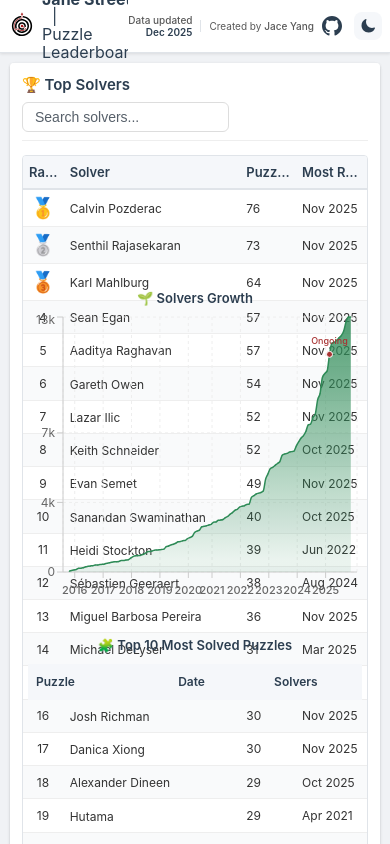
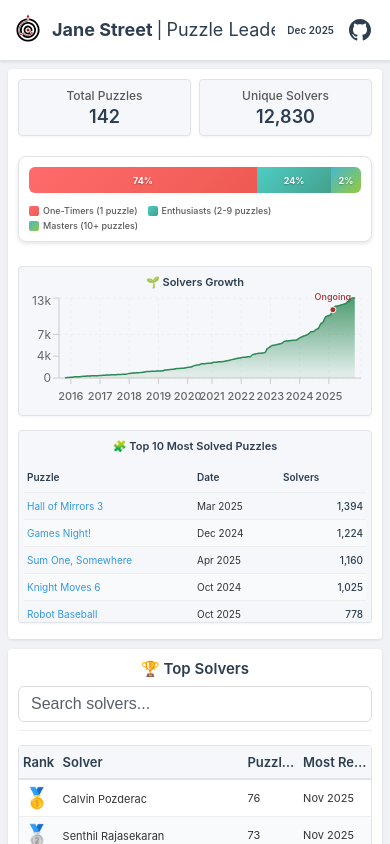
Before and after one commit to jaceyang97/jspuzzleLB, a React (Create React App) app: page / in a window 390 px wide. Built offline with nearby package versions, Linux system fonts and the light colour scheme.

Commit message:
style: enhance mobile responsiveness and layout adjustments across various components, including dashboard and header styles

```diff
--- a/src/index.css
+++ b/src/index.css
@@ -102,6 +102,15 @@
   overflow: hidden;
 }
 
+/* Enable scrolling on mobile devices */
+@media (max-width: 768px) {
+  html, body {
+    overflow: auto;
+    overflow-x: hidden;
+    -webkit-overflow-scrolling: touch;
+  }
+}
+
 body {
   font-family: -apple-system, BlinkMacSystemFont, 'Segoe UI', 'Roboto', 'Oxygen',
     'Ubuntu', 'Cantarell', 'Fira Sans', 'Droid Sans', 'Helvetica Neue',
--- a/src/styles/components.css
+++ b/src/styles/components.css
@@ -732,48 +732,164 @@
 
 @media (max-width: 768px) {
   .dashboard-table {
-    max-height: none;
+    max-height: 280px;
     height: auto;
-    min-height: 250px;
+    min-height: 200px;
     overflow-y: auto;
+    overflow-x: auto;
+    -webkit-overflow-scrolling: touch;
   }
 
   .github-icon { width: 24px !important; height: 24px !important; }
-  .js-nav-link { font-size: 12px; padding: 3px 6px; }
-  .data-date { font-size: 11px; }
-  .creator-text { font-size: 11px; padding-left: 12px; }
-  .theme-toggle { width: 32px; height: 32px; }
-  .theme-toggle svg { width: 18px; height: 18px; }
+  .js-nav-link { display: none; }
+  .data-date { font-size: 11px; flex-direction: row; gap: 4px; }
+  .data-date-label::after { content: ':'; }
+  .creator-text { display: none; }
+  .theme-toggle { display: none; }
 
   /* Section header */
-  .section-header { flex-direction: column; align-items: flex-start; gap: 8px; }
-  .search-input { width: 100%; max-width: 200px; }
+  .section-header { flex-direction: column; align-items: stretch; gap: 8px; }
+  .search-input { width: 100%; max-width: none; font-size: 16px; padding: 8px 12px; }
+  .search-container { width: 100%; }
 
   /* Distribution chart */
-  .solver-distribution { padding: 12px; }
-  .distribution-header h3 { font-size: 13px; margin-bottom: 10px; }
+  .solver-distribution { padding: 10px; margin-bottom: 8px; }
+  .distribution-header h3 { font-size: 13px; margin-bottom: 8px; }
   .distribution-bar { height: 28px; }
   .segment-label { font-size: 10px; }
-  .distribution-legend { gap: 4px; }
-  .legend-item { gap: 6px; }
+  .bar-segment { min-width: 30px; }
+  .distribution-legend {
+    flex-direction: row;
+    flex-wrap: wrap;
+    gap: 6px 12px;
+    justify-content: flex-start;
+  }
+  .legend-item { gap: 4px; }
   .legend-color { width: 10px; height: 10px; }
-  .legend-text { font-size: 11px; }
+  .legend-text { font-size: 10px; }
+
+  /* Stats cards */
+  .stats-cards {
+    flex-direction: row;
+    gap: 8px;
+    margin-bottom: 10px;
+  }
+  .stats-card {
+    flex: 1;
+    min-width: 0;
+    padding: 10px 12px;
+  }
+  .stats-card h3 { font-size: 12px; margin-bottom: 3px; }
+  .stat-value { font-size: 20px; }
+
+  /* Stats-charts column specific styling */
+  .stats-charts-column {
+    display: flex;
+    flex-direction: column;
+    gap: 10px;
+  }
 
   /* Tables */
-  .leaderboard-table.mini { font-size: 12px; }
+  .leaderboard-table.mini { font-size: 12px; min-width: 100%; }
   .leaderboard-table.mini th,
-  .leaderboard-table.mini td { padding: 8px 6px; }
+  .leaderboard-table.mini td { padding: 10px 6px; }
+
+  /* Charts container */
+  .charts-container {
+    height: auto;
+    max-height: none;
+    min-height: 280px;
+    position: relative;
+    z-index: 1;
+  }
+  .charts-dashboard { gap: 8px; }
+  .chart-container.mini {
+    min-height: 140px;
+    padding: 8px;
+    margin-bottom: 6px;
+    position: relative;
+    z-index: 1;
+    background-color: var(--bg-tertiary);
+  }
+  .chart-container.mini h3 { font-size: 12px; margin-bottom: 4px; }
+
+  /* Ensure proper stacking */
+  .solver-distribution {
+    position: relative;
+    z-index: 1;
+  }
+
+  .dashboard-table {
+    position: relative;
+    z-index: 1;
+  }
+
+  /* Puzzle table - show ~5 rows with scroll */
+  .puzzle-table-container {
+    max-height: 180px;
+    overflow-y: auto;
+  }
+  .puzzle-table { font-size: 11px; }
+  .puzzle-table th, .puzzle-table td { padding: 6px 4px; }
+
+  /* Intro tooltip - hide on mobile for better UX */
+  .intro-container { display: none; }
 }
 
 @media (max-width: 480px) {
-  .github-icon { width: 20px !important; height: 20px !important; }
-  .intro-container { margin-left: 8px; }
-  .js-nav-link { font-size: 11px; padding: 2px 4px; margin-left: 8px; }
-  .intro-button { font-size: 11px; padding: 2px 5px; }
-  .intro-tooltip { width: 200px; left: -100px; }
-  .intro-tooltip::before { left: 110px; }
-  .data-date { font-size: 10px; }
-  .creator-text { font-size: 10px; padding-left: 8px; }
-  .theme-toggle { width: 28px; height: 28px; margin-left: 4px; }
-  .theme-toggle svg { width: 16px; height: 16px; }
+  .github-icon { width: 22px !important; height: 22px !important; }
+  .github-link { min-width: 36px; min-height: 36px; display: flex; align-items: center; justify-content: center; }
+  .js-nav-link { display: none; }
+  .data-date { font-size: 10px; text-align: left; align-items: flex-start; flex-direction: row; gap: 4px; }
+  .data-date-label { display: none; }
+  .creator-text { display: none; }
+  .theme-toggle { display: none; }
+
+  /* Stats cards - keep side by side */
+  .stats-cards { flex-direction: row; gap: 8px; }
+  .stats-card { flex: 1; min-width: 0; padding: 8px 10px; }
+  .stats-card h3 { font-size: 12px; }
+  .stat-value { font-size: 18px; }
+
+  /* Tables - limit height and make scrollable */
+  .dashboard-table {
+    max-height: 240px;
+    min-height: 180px;
+  }
+  .leaderboard-table.mini { font-size: 11px; }
+  .leaderboard-table.mini th,
+  .leaderboard-table.mini td { padding: 8px 4px; }
+
+  /* Column width adjustments for small screens */
+  .leaderboard-table.mini th:first-child,
+  .leaderboard-table.mini td:first-child { width: 40px; min-width: 40px; }
+  .leaderboard-table.mini th:nth-child(3),
+  .leaderboard-table.mini td:nth-child(3) { width: 50px; min-width: 50px; }
+  .leaderboard-table.mini th:nth-child(4),
+  .leaderboard-table.mini td:nth-child(4) { width: 70px; min-width: 70px; }
+
+  /* Chart adjustments */
+  .chart-container.mini { min-height: 140px; }
+  .chart-container.mini h3 { font-size: 11px; }
+  .chart-title-tooltip { width: 180px; font-size: 11px; padding: 6px 10px; }
+
+  /* Puzzle table - show ~5 rows with scroll */
+  .puzzle-table-container {
+    max-height: 160px;
+    overflow-y: auto;
+  }
+  .puzzle-table { font-size: 10px; }
+  .puzzle-table th, .puzzle-table td { padding: 5px 3px; height: 16px; line-height: 16px; }
+  .puzzle-table th { height: 20px; }
+
+  /* Distribution chart */
+  .solver-distribution { padding: 10px; margin-bottom: 8px; }
+  .distribution-bar { height: 26px; }
+  .segment-label { font-size: 9px; }
+  .distribution-legend {
+    flex-direction: row;
+    flex-wrap: wrap;
+    gap: 4px 10px;
+  }
+  .legend-text { font-size: 9px; }
 }
--- a/src/styles/layout.css
+++ b/src/styles/layout.css
@@ -173,55 +173,134 @@
 /* Small screens (mobile landscape) */
 @media (max-width: 768px) {
   .dashboard-grid.four-column {
-    grid-template-columns: 1fr;
+    display: flex;
+    flex-direction: column;
     height: auto;
-    overflow-y: auto;
-    padding-bottom: 40px;
-  }
-
-  .stats-charts-column,
-  .top-solvers-column,
-  .streaks-column,
-  .rising-stars-column {
-    grid-column: 1;
+    overflow-y: visible;
+    padding: 8px;
+    padding-bottom: 20px;
+    gap: 12px;
   }
 
   .dashboard-item {
-    margin-bottom: 10px;
+    margin-bottom: 0;
     max-height: none;
     height: auto;
-    min-height: 300px;
+    min-height: auto;
     overflow: visible;
+    padding: 12px;
+    width: 100%;
+    box-sizing: border-box;
   }
 
-  .stats-charts-column {
-    min-height: 400px;
-  }
+  /* Explicit ordering for mobile */
+  .stats-charts-column { order: 1; }
+  .top-solvers-column { order: 2; min-height: auto; }
+  .streaks-column { order: 3; min-height: auto; }
+  .rising-stars-column { order: 4; min-height: auto; }
 
   .dashboard-layout {
     height: auto;
     min-height: 100vh;
     overflow-y: auto;
+    overflow-x: hidden;
   }
 
   .dashboard-footer {
     position: relative;
-    margin-top: 20px;
+    margin-top: 10px;
+    padding: 8px;
+    height: auto;
+    min-height: 30px;
   }
 
-  /* Header adjustments */
-  .header-title-container { flex: 1; overflow: hidden; }
-  .header-title { font-size: 18px; flex-wrap: wrap; }
-  .title-bold, .title-regular, .title-separator { font-size: 18px; }
-  .header-logo { height: 36px; width: 36px; margin-right: 8px; }
-  .dashboard-header { height: 50px; padding: 4px 10px; }
+  .disclaimer {
+    font-size: 11px;
+    padding: 0 8px;
+  }
+
+  /* Header adjustments for mobile */
+  .dashboard-header {
+    height: auto;
+    min-height: 50px;
+    padding: 8px 12px;
+    flex-wrap: nowrap;
+    gap: 12px;
+  }
+
+  .header-title-container {
+    flex: 1;
+    min-width: 0;
+    overflow: hidden;
+  }
+
+  .header-title {
+    font-size: 20px;
+    flex-wrap: nowrap;
+    white-space: nowrap;
+    overflow: hidden;
+    text-overflow: ellipsis;
+  }
+
+  .title-bold, .title-regular { font-size: 20px; }
+  .title-separator { font-size: 20px; margin: 0 5px; }
+  .header-logo { height: 36px; width: 36px; margin-right: 10px; flex-shrink: 0; }
+
+  .header-right {
+    flex-shrink: 0;
+    gap: 10px;
+    align-items: center;
+  }
 }
 
 /* Extra small screens (mobile portrait) */
 @media (max-width: 480px) {
-  .header-title { font-size: 16px; }
-  .title-bold, .title-regular, .title-separator { font-size: 16px; }
-  .header-logo { height: 28px; width: 28px; margin-right: 6px; }
-  .dashboard-header { height: 44px; padding: 4px 8px; }
-  .header-right { gap: 8px; }
+  .dashboard-header {
+    min-height: 44px;
+    padding: 8px 12px;
+    flex-direction: row;
+    flex-wrap: nowrap;
+    justify-content: space-between;
+    align-items: center;
+  }
+
+  .header-title-container {
+    flex: 1;
+    min-width: 0;
+    order: 1;
+    margin-bottom: 0;
+  }
+
+  .header-title {
+    font-size: 18px;
+    justify-content: flex-start;
+  }
+
+  .title-bold, .title-regular { font-size: 18px; }
+  .title-separator { font-size: 18px; margin: 0 4px; }
+  .header-logo { height: 32px; width: 32px; margin-right: 8px; }
+
+  .header-right {
+    flex-shrink: 0;
+    order: 2;
+    justify-content: flex-end;
+    gap: 8px;
+  }
+
+  .dashboard-grid.four-column {
+    padding: 8px;
+    gap: 10px;
+  }
+
+  .dashboard-item {
+    padding: 10px;
+  }
+
+  .top-solvers-column { min-height: auto; }
+  .streaks-column { min-height: auto; }
+  .rising-stars-column { min-height: auto; }
+
+  .disclaimer {
+    font-size: 10px;
+  }
 }
```
